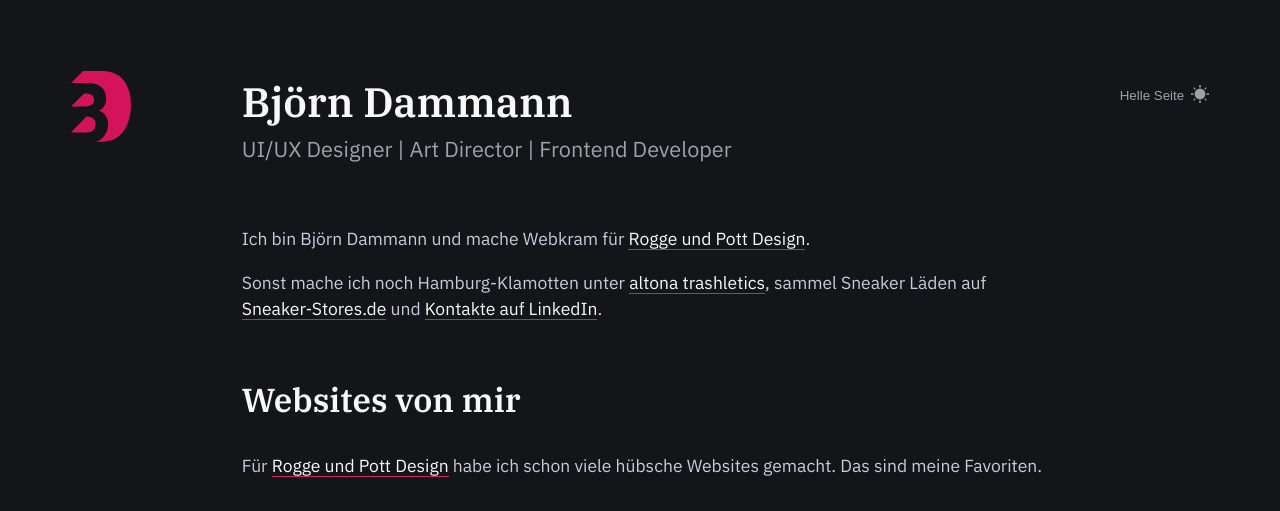
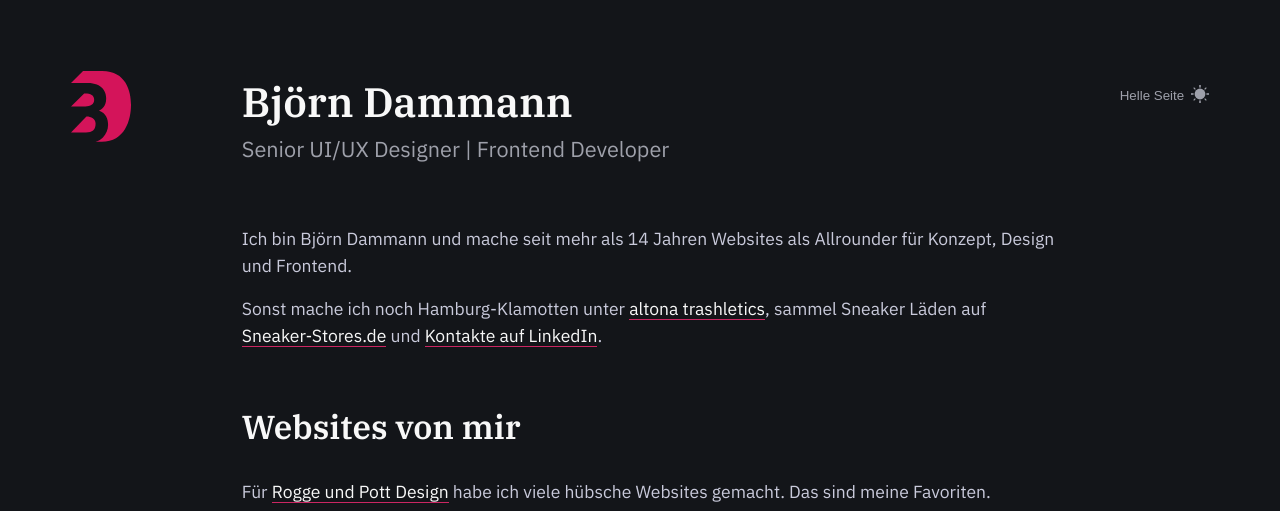
Before and after one commit to bej-soan/bjoernd-website, an Eleventy site: page src/index.njk in a window 1280 px wide. Shown: the top 511 px of the page. Built offline with nearby package versions, Linux system fonts and the light colour scheme; Eleventy itself is replaced by a stand-in of ours; files that its build step writes are made by us from their sources; files whose address does not match are found by name; what @11tyrocks/eleventy-plugin-sass-lightningcss would draw is missing.

Commit message:
Update Text

```diff
--- a/src/index.njk
+++ b/src/index.njk
@@ -1,10 +1,10 @@
 ---
 layout: base.njk
 title: Björn Dammann
-subtitle : UI/UX Designer | Art Director | Frontend&nbsp;Developer
+subtitle : Senior UI/UX Designer | Frontend&nbsp;Developer
 intro :
 metaTitle : Björn Dammann | UI/UX Frontend Developer | Hamburg
-metaDescription : Ich bin Björn Dammann und mache Webkram für Rogge und Pott Design.
+metaDescription : Ich bin Björn Dammann und mache Website Konzept, Design und Frontend.
 
 robots : index/follow
 eleventyNavigation:
@@ -16,7 +16,7 @@ eleventyNavigation:
 
 <section class="section__intro">
   <div class="textarea-limit-width">
-    <p>Ich bin Björn Dammann und mache Webkram für <a href="https://roggeundpott.de/" target="_blank">Rogge&nbsp;und&nbsp;Pott&nbsp;Design</a>.</p>
+    <p>Ich bin Björn Dammann und mache seit mehr als 14 Jahren Websites als Allrounder für Konzept, Design und Frontend.</p>
 
     <p>Sonst mache ich noch Hamburg-Klamotten unter  <a href="https://trashletics.de/" target="_blank">altona&nbsp;trashletics</a>, sammel Sneaker Läden auf <a href="https://sneaker-stores.de/" target="_blank">Sneaker&#8209;Stores.de</a> und <a href="https://www.linkedin.com/in/bjoern-d">Kontakte&nbsp;auf&nbsp;LinkedIn</a>.</p>
 
@@ -25,7 +25,7 @@ eleventyNavigation:
 
 <section class="section__websites">
   <h1 id="websites">Websites von mir</h1>
-  <p class="textarea-limit-width">Für <a href="https://roggeundpott.de/" target="_blank">Rogge&nbsp;und Pott&nbsp;Design</a> habe ich schon viele hübsche Websites gemacht. Das sind meine Favoriten.</p>
+  <p class="textarea-limit-width">Für <a href="https://roggeundpott.de/" target="_blank">Rogge&nbsp;und Pott&nbsp;Design</a> habe ich viele hübsche Websites gemacht. Das sind meine Favoriten.</p>
 
   <ul class="project-grid__wrapper project-grid__wrapper--websites  project-grid__wrapper--compact project-grid__wrapper--4-columns">
 
```
Also changed, not shown: _public/index.html.
